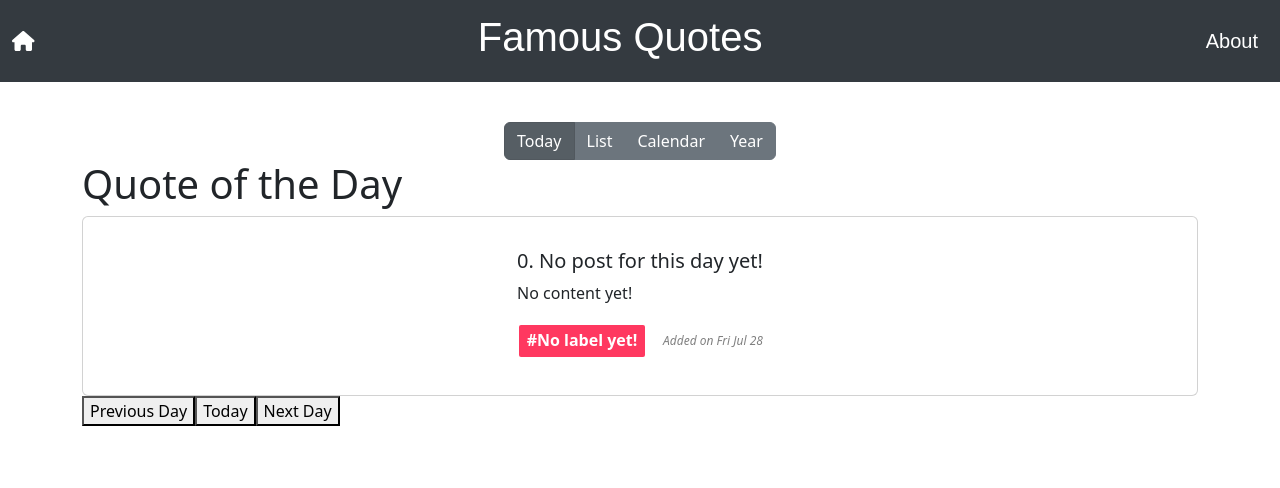
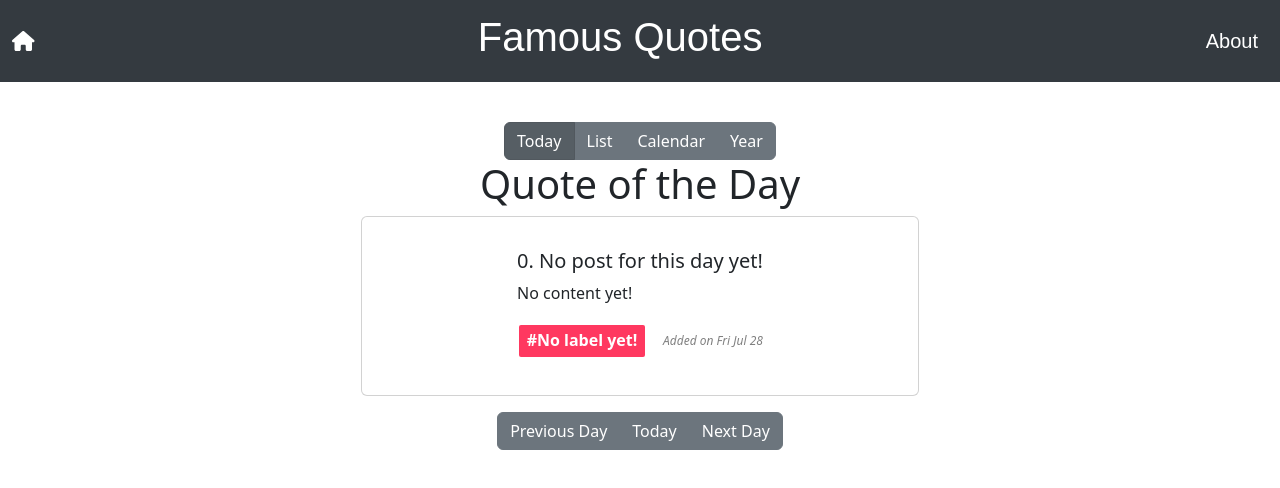
Before and after one commit to lambley/journal-frontend, a React (Create React App) app: page / in a window 1280 px wide. Shown: the top 488 px of the page. Built offline with nearby package versions, Linux system fonts and the light colour scheme; no server answers.

Commit message:
add styling button group and header

```diff
--- a/src/Components/TodayView.tsx
+++ b/src/Components/TodayView.tsx
@@ -1,3 +1,4 @@
+import { Button, ButtonGroup } from 'react-bootstrap';
 import { axiosInstance } from "../Api/Api";
 import { useState, useEffect } from "react";
 import { IPost } from "../types/data";
@@ -66,14 +67,16 @@ export const TodayView = () => {
 
   return (
     <div className="today-view">
-      <h1>Quote of the Day</h1>
+      <h1 className="today-view-header">Quote of the Day</h1>
       <div className="quote">
         {postComponent(post)}
       </div>
-      <div className="navigation-buttons">
-        <button onClick={handlePrevDay}>Previous Day</button>
-        <button onClick={handleToday}>Today</button>
-        <button onClick={handleNextDay}>Next Day</button>
+      <div className="navigation-buttons d-flex justify-content-center mt-3">
+        <ButtonGroup aria-label="Basic example">
+          <Button variant="secondary" onClick={handlePrevDay}>Previous Day</Button>
+          <Button variant="secondary" onClick={handleToday}>Today</Button>
+          <Button variant="secondary" onClick={handleNextDay}>Next Day</Button>
+        </ButtonGroup>
       </div>
     </div>
   );
--- a/src/stylesheets/posts.css
+++ b/src/stylesheets/posts.css
@@ -19,7 +19,7 @@
 /* Note: The scrollbar-width property is supported in Firefox 64 and later versions */
 /* You may need to add vendor prefixes for older versions */
 .fixed-scroll {
-  scrollbar-width: thin; /* "thin" or "auto" for default scrollbars */
+  scrollbar-width: thin;
 }
 
 .fixed-scroll::-webkit-scrollbar {
@@ -32,7 +32,6 @@
   border-radius: 8px;
 }
 
-/* Additional styles for your .fixed-scroll class */
 .fixed-scroll {
   top: 290px;
   bottom: 0;
@@ -92,3 +91,15 @@
   align-items: center;
   margin-top: 8px;
 }
+
+.today-view {
+  width: 50%;
+  margin-left: auto;
+  margin-right: auto;
+}
+
+.today-view-header {
+  width: fit-content;
+  margin-left: auto;
+  margin-right: auto;
+}
```
